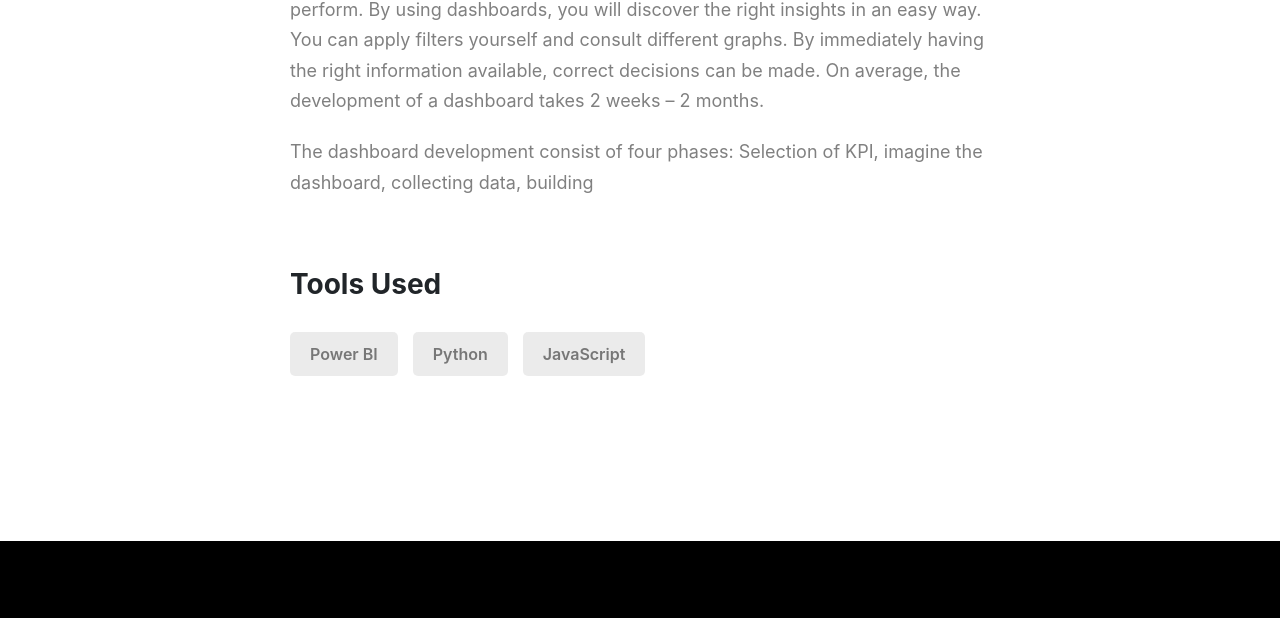
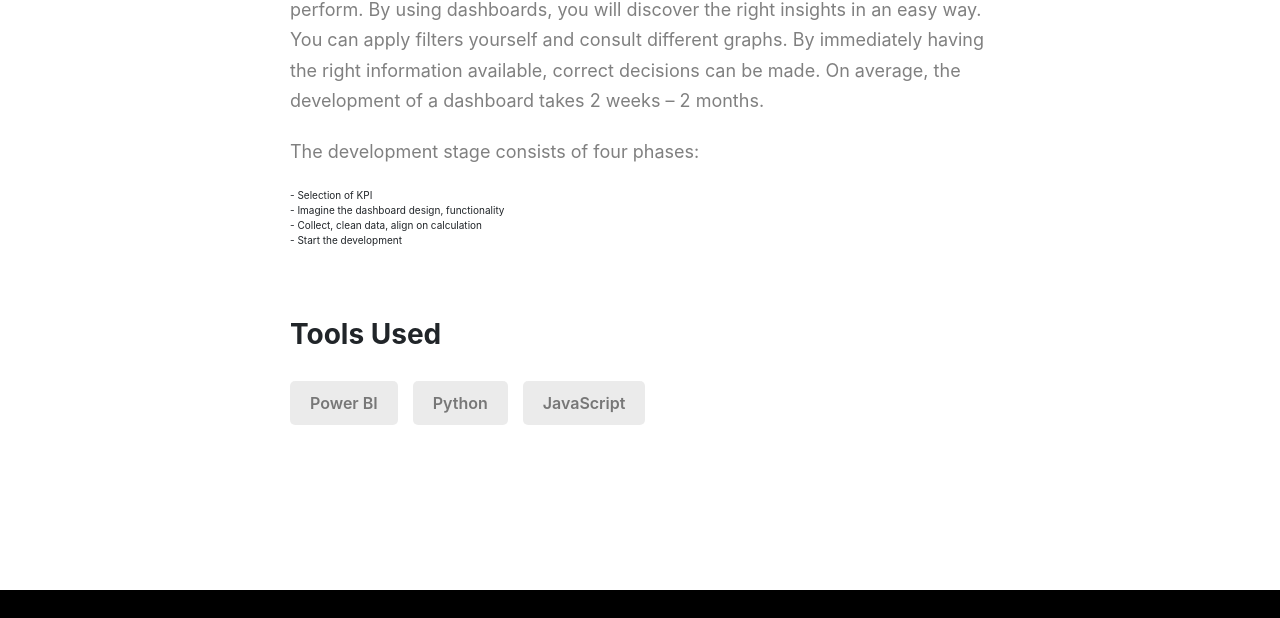
Before and after one commit to danny-213/portfolio-site, a website: page project-1.html in a window 1280 px wide. Shown: the part 1554-2172 px from the top of the page. Drawn offline with nearby package versions, Linux system fonts and the light colour scheme.

Commit message:
update content project-1.html

```diff
--- a/project-1.html
+++ b/project-1.html
@@ -170,7 +170,14 @@
 
               </p>
               <p class="project-details__desc-para">
-                The dashboard development consist of four phases: Selection of KPI, imagine the dashboard, collecting data, building
+                The development stage consists of four phases:
+                <ul>
+                  <li>- Selection of KPI</li>
+                  <li>- Imagine the dashboard design, functionality</li>
+                  <li>- Collect, clean data, align on calculation</li>
+                  <li>- Start the development</li>
+                </ul>
+
 
               </p>
             </div>
```
